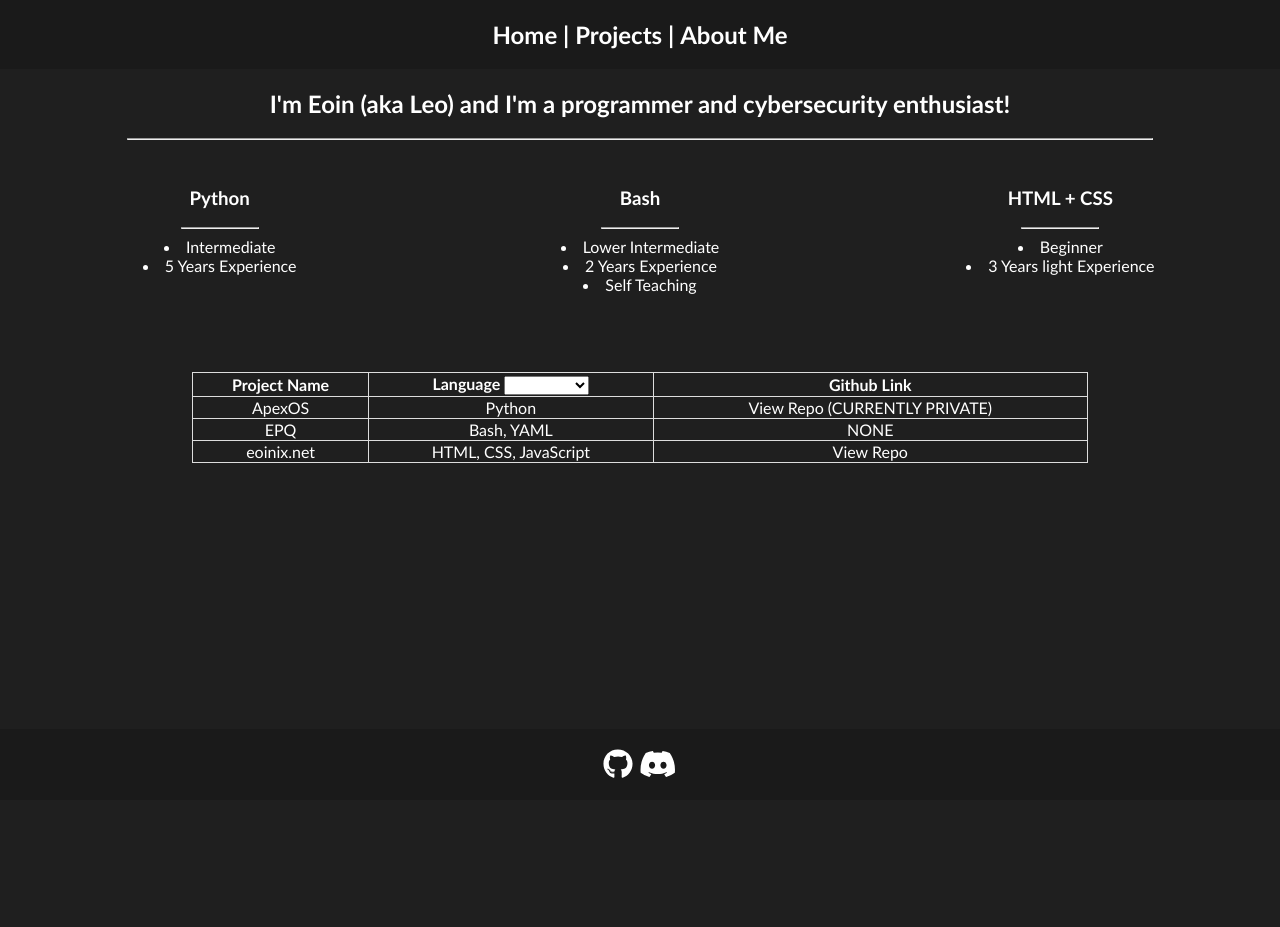
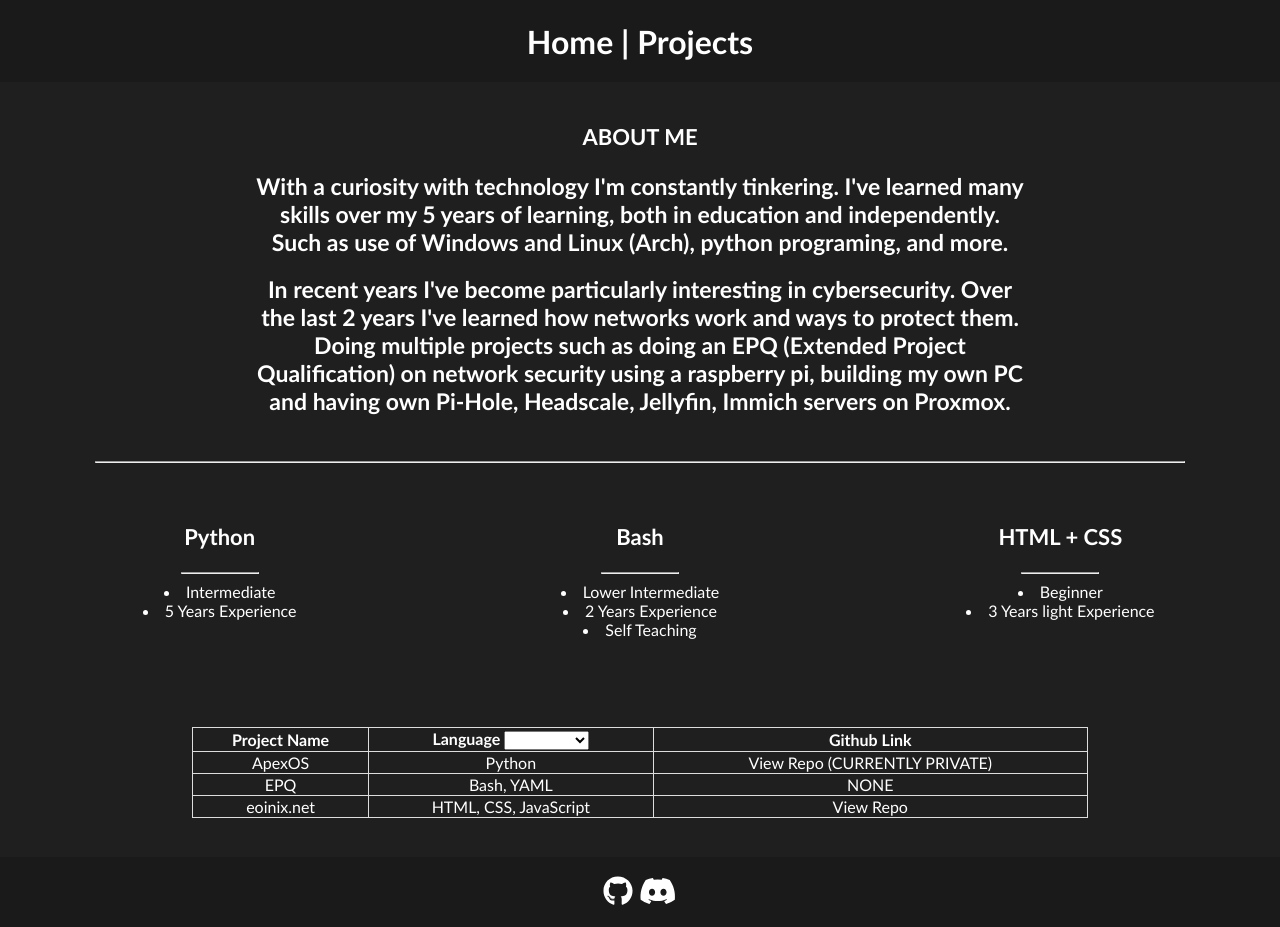
Before and after one commit to leo-e0in/Portfolio, a plain HTML site: page index.html in a window 1280 px wide. Before the commit the page ends 800 px from the top, so only its background shows below. Drawn offline with Linux system fonts and the light colour scheme.

Commit message:
251025 (5)

```diff
--- a/index.html
+++ b/index.html
@@ -6,27 +6,31 @@
         <script src="https://cdnjs.cloudflare.com/ajax/libs/font-awesome/5.15.4/js/all.min.js" crossorigin="anonymous"></script>
         <meta name="viewport" content="width=device-width, initial-scale=1.0">
         <link rel="stylesheet" href="style.css">
-        <link rel="icon" href="/assets/icons/icons8-terminal-16.png" type="image/png">
+        <!-- <link rel="icon" href="/assets/icons/icons8-terminal-16.png" type="image/png"> --->
         <script src="script.js"></script>
     </head>
 
 
     <body>
         <header>
-            <h2>
+            <h1>
             <a href="/">Home</a> <ifont-size:30px; color: #fff;"></i></a>
             |
-            <a href="/projects/">Projects</a> <ifont-size:30px; color: #fff;"></i></a> |
+            <a href="/projects/">Projects</a> <ifont-size:30px; color: #fff;"></i></a>
 
-            <a href="/about/">About Me</a> <ifont-size:30px; color: #fff;"></i></a>
-            </h2>
+            <!--<a href="/about/">About Me</a> <ifont-size:30px; color: #fff;"></i></a> -->
+            </h1>
         </header>
 
+        <br>
 
         <main>
-            <h2> I'm Eoin (aka Leo) and I'm a programmer and cybersecurity enthusiast! </h3>
-            <hr style="width: 80%;">
+            <h3>ABOUT ME</h3>
+            <h2>With a curiosity with technology I'm constantly tinkering. I've learned many skills over my 5 years of learning, both in education and independently. Such as use of Windows and Linux (Arch), python programing, and more. </h2>
+            <h2>In recent years I've become particularly interesting in cybersecurity. Over the last 2 years I've learned how networks work and ways to protect them. Doing multiple projects such as doing an EPQ (Extended Project Qualification) on network security using a raspberry pi, building my own PC and having own Pi-Hole, Headscale, Jellyfin, Immich servers on Proxmox. </h2>
 
+            <br>
+            <hr style="width:85%;">
 
             <div class="container">
                 <div class="box">
@@ -97,6 +101,8 @@
                 </tr>
                 </tbody>
             </table>
+            <br>
+
     </main>
 
 
--- a/projects/style.css
+++ b/projects/style.css
@@ -6,7 +6,6 @@
     color: #fff;
     margin-top: auto;
     padding: 0.1px 0;
-
 }
 
 footer {
@@ -28,14 +27,28 @@
     height: 100vh;
  }
 
+
+ h2 {
+    font-size: 23px;
+    padding-left: 20%;
+    padding-right: 20%;
+}
+
+
+h3 {
+    font-size: 22px;
+    padding-left: 10%;
+    padding-right: 10%;
+}
+
+
  content {
     font-family: 'Trebuchet MS', 'Verdana', sans-serif;
     background-color: #1F1F1F;
     color: #fff;
     text-align: center;
+        }
 
-
-        }
 a:link {
     color: white;
     background-color: transparent;
--- a/style.css
+++ b/style.css
@@ -5,8 +5,8 @@ header {
     color: #fff;
     text-align: center;
     color: #fff;
-    margin-top: auto;
     padding: 0.1px 0
+
     }
 
 
@@ -32,6 +32,17 @@ html, body {
     height: 100%;
     }
 
+h2 {
+    font-size: 23px;
+    padding-left: 20%;
+    padding-right: 20%;
+}
+
+h3 {
+    font-size: 22px;
+    padding-left: 10%;
+    padding-right: 10%;
+}
 
 main {
     font-family: 'Trebuchet MS', 'Verdana', sans-serif;
@@ -84,7 +95,7 @@ a:hover {
     padding: 10px;
     text-align: center;
     flex: 1;
-    margin: 0 10px;
+    margin: 10px;
     }
 
 
```
Also changed, not shown: projects/index.html (+4 -6 lines), 1 other file. Lines whose indentation alone changed are shown as unchanged.
